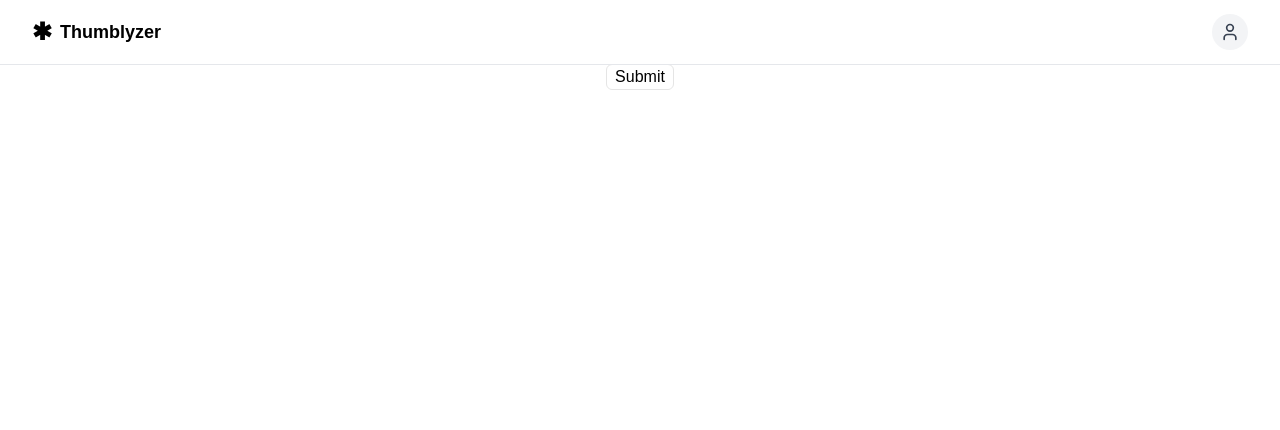
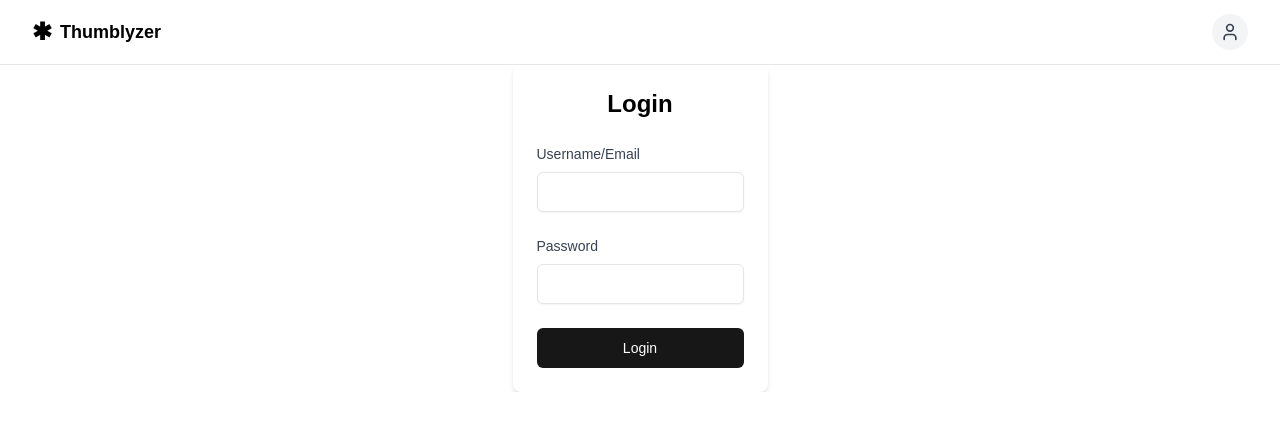
Before and after one commit to parthergk/Thumbnailer, a Next.js app: page /sign-in in a window 1280 px wide. Shown: the top 430 px of the page. Built offline with nearby package versions, Linux system fonts and the light colour scheme.

Commit message:
login-form

```diff
--- a/app/(root)/(auth)/sign-in/page.tsx
+++ b/app/(root)/(auth)/sign-in/page.tsx
@@ -1,16 +1,37 @@
 "use client";
 import { signIn } from "next-auth/react";
 import React, { useState } from "react";
+import { useForm } from "react-hook-form";
+import { zodResolver } from "@hookform/resolvers/zod"
+import {z} from "zod";
+import { Form, FormField, FormItem, FormLabel, FormControl, FormDescription, FormMessage, } from "@/components/ui/form";
+import { Input } from "@/components/ui/input";
+import { Button } from "@/components/ui/button";
 
+const formSchema = z.object({
+  identifier: z.string(),
+  password: z.string()
+})
 
 const Page = () => {
   const [isSubmitting, setIsSubmitting] = useState(false);
   const [error, setError] = useState<string | null>(null);
 
-  async function handleSignin() {
-    setIsSubmitting(true);
+  //form defination
+  const form = useForm<z.infer<typeof formSchema>>({
+    resolver: zodResolver(formSchema),
+    defaultValues: {
+      identifier: "",
+      password: ""
+    }
+  })
+
+  // console.log("is submitting", form.formState.isSubmitting);
+
+
+  //Submit handler
+ async function onSubmit(values: z.infer<typeof formSchema>) {
     setError(null); // Clear previous errors
-
     try {
       const result = await signIn("credentials", {
         redirect: false,
@@ -28,23 +49,69 @@ const Page = () => {
     } catch (err) {
       console.error("Unexpected error during sign-in:", err);
       setError("An unexpected error occurred. Please try again.");
-    } finally {
-      setIsSubmitting(false);
     }
   }
 
   return (
-    <div className="mt-16">
+<div className="mt-16 flex justify-center items-center">
+  <div className="w-full max-w-md bg-white shadow-md rounded-lg p-6">
+    <h2 className=" text-black text-2xl font-bold text-center mb-6">Login</h2>
+    <Form {...form}>
+      <form onSubmit={form.handleSubmit(onSubmit)} className="space-y-6">
+        {/* Username/Email Field */}
+        <FormField
+          control={form.control}
+          name="identifier"
+          render={({ field }) => (
+            <FormItem>
+              <FormLabel className="block text-sm font-medium text-gray-700">
+                Username/Email
+              </FormLabel>
+              <FormControl>
+                <Input
+                  {...field}
+                  className=" outline-none mt-1 block w-full rounded-md shadow-sm sm:text-sm"
+                />
+              </FormControl>
+              <FormMessage className="text-red-500 text-sm mt-1" />
+            </FormItem>
+          )}
+        />
 
-      <button
-        className="text-black border rounded-md px-2"
-        onClick={handleSignin}
-        disabled={isSubmitting}
-      >
-        {isSubmitting ? "Submitting..." : "Submit"}
-      </button>
-      {error && <p className="text-red-500 mt-4">{error}</p>}
-    </div>
+        {/* Password Field */}
+        <FormField
+          control={form.control}
+          name="password"
+          render={({ field }) => (
+            <FormItem>
+              <FormLabel className="block text-sm font-medium text-gray-700">
+                Password
+              </FormLabel>
+              <FormControl>
+                <Input
+                  {...field}
+                  type="password"
+                  className=" outline-none mt-1 block w-full rounded-md shadow-sm sm:text-sm"
+                />
+              </FormControl>
+              <FormMessage className="text-red-500 text-sm mt-1" />
+            </FormItem>
+          )}
+        />
+
+        {/* Submit Button */}
+        <Button
+          type="submit"
+          disabled={form.formState.isSubmitting}
+          className="w-full text-white font-medium py-2 px-4 rounded-md"
+        >
+          {isSubmitting ? "Submitting..." : "Login"}
+        </Button>
+      </form>
+    </Form>
+  </div>
+</div>
+
   );
 };
 
```
